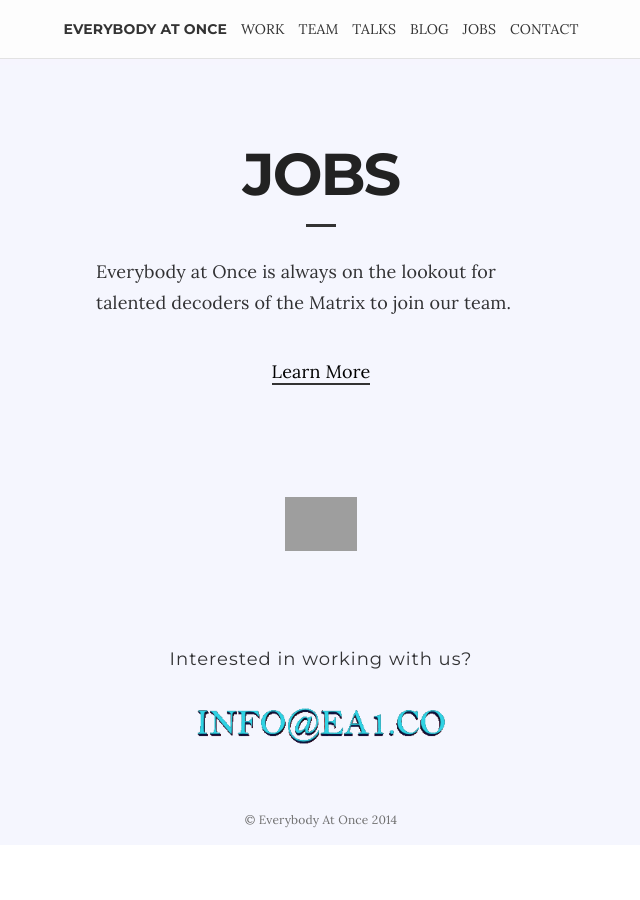
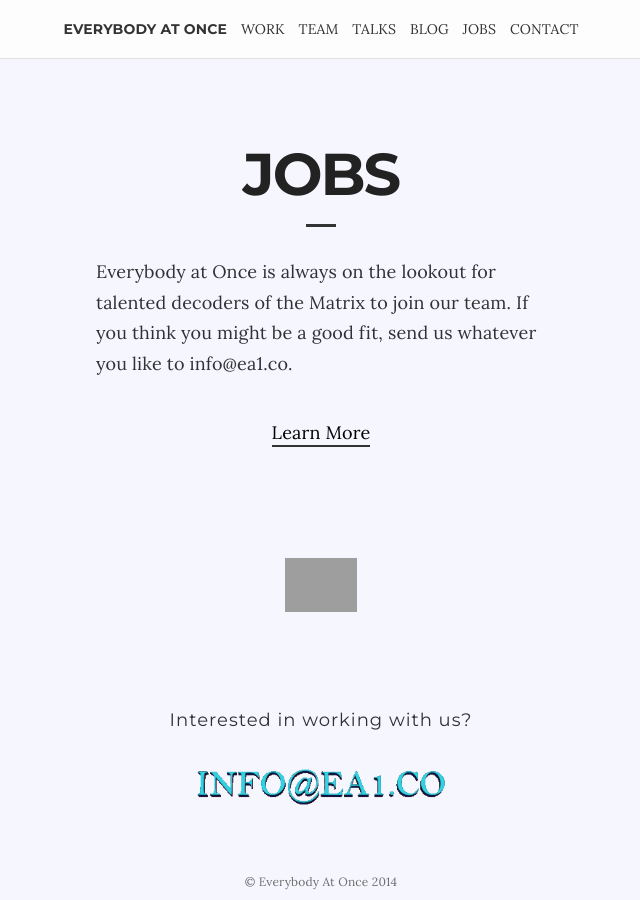
Before and after one commit to everybodyatonce/ea1-dot-co, a Jekyll site: the page built from index.html, in a window 1280 px wide and 900 px high, scrolled down 4708 px. Shown: the whole window, without its empty margins (319-959 px from the left). Built offline with Jekyll 4.4.1, drawn with Linux system fonts in a browser that asks for light colours; nearby versions of some CDN libraries; Markdown is read by kramdown in place of the engine named in the settings; before the commit the page ends 5553 px from its top, so only the background shows below that; grey boxes are pictures that could not be loaded.

Commit message:
Update index.html

```diff
--- a/index.html
+++ b/index.html
@@ -157,7 +157,7 @@ layout: default
         <h1>Jobs</h1>
         <div class="border"></div>
         <p>
-            Everybody at Once is always on the lookout for talented decoders of the Matrix to join our team.
+            Everybody at Once is always on the lookout for talented decoders of the Matrix to join our team. If you think you might be a good fit, send us whatever you like to info@ea1.co.
         </p>
         <ul>
             {% for job in site.jobs do %}
```
